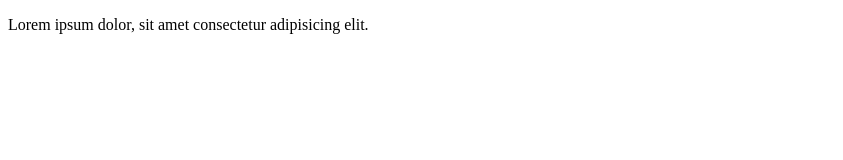
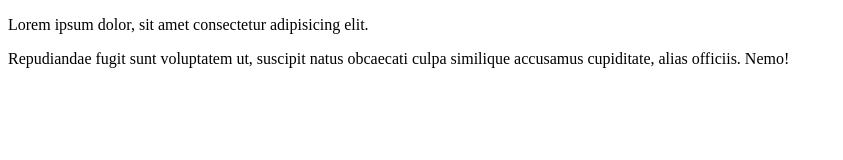
Before and after one commit to kaywoo/gitjestgit, a plain HTML site: page gitjestgit/index.html in a window 1280 px wide. Shown: the whole page, without its empty margins (0-843 px from the left). Drawn offline with Linux system fonts and the light colour scheme.

Commit message:
trzeci paragraf

```diff
--- a/gitjestgit/index.html
+++ b/gitjestgit/index.html
@@ -8,5 +8,7 @@
 </head>
 <body>
   <p>Lorem ipsum dolor, sit amet consectetur adipisicing elit.</p>
+  <p>Repudiandae fugit sunt voluptatem ut, suscipit natus obcaecati culpa similique
+    accusamus cupiditate, alias officiis. Nemo!</p>
 </body>
 </html>
```
